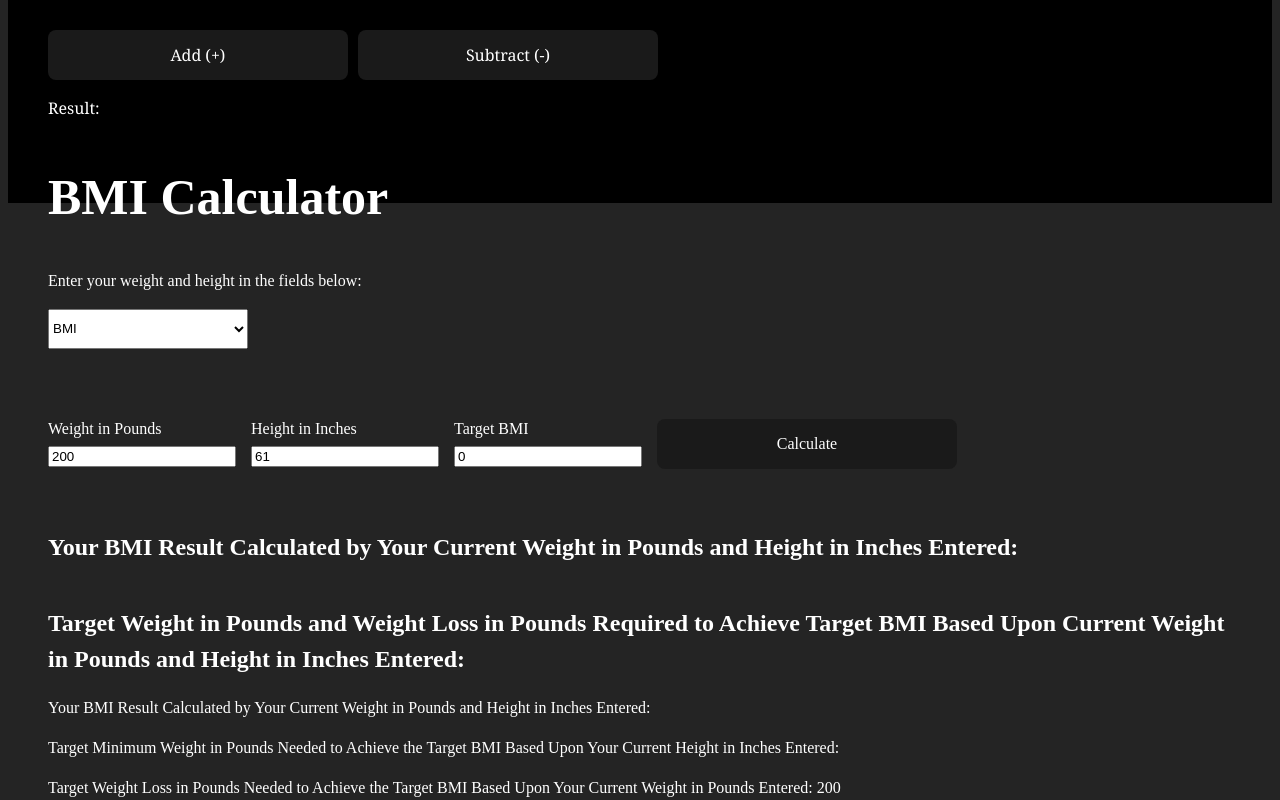
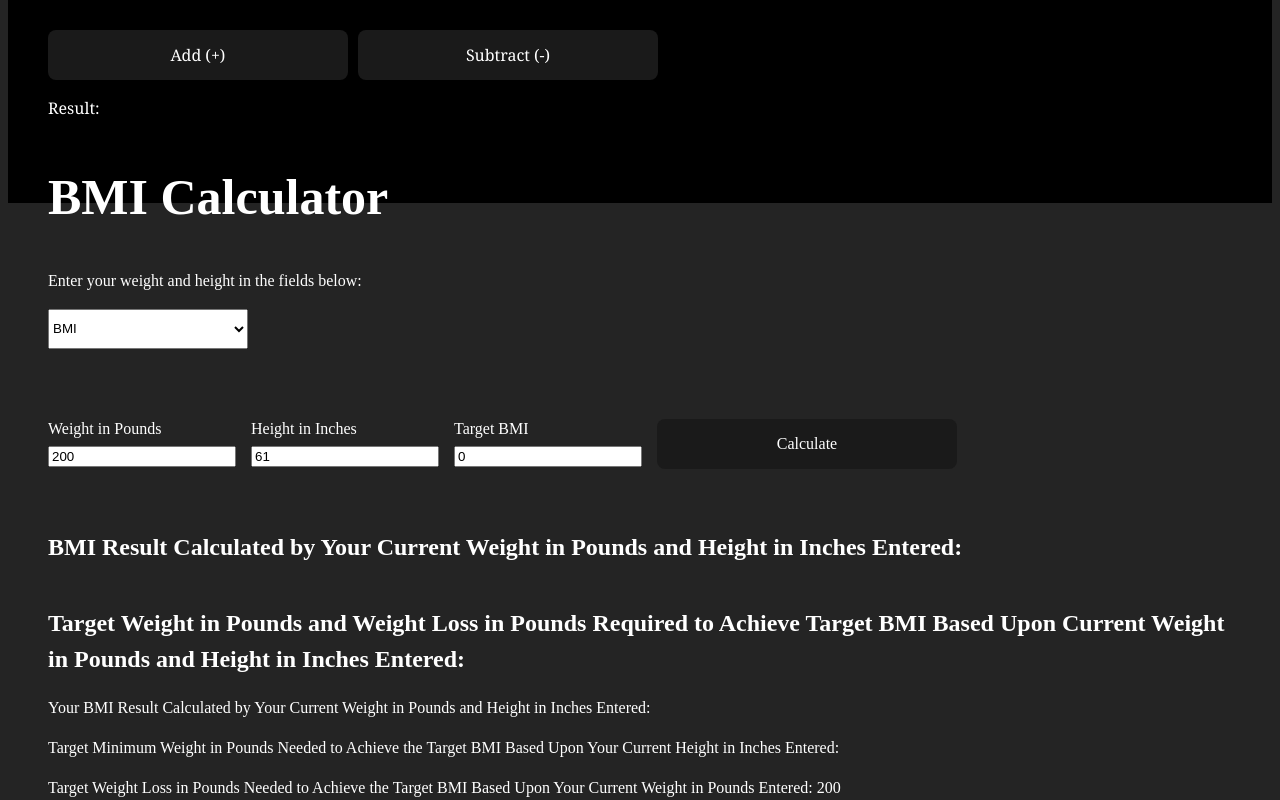
Before and after one commit to Matthaeus-1/Math-Calculator, a React (Vite) app: page / in a window 1280 px wide. Shown: the part 685-1485 px from the top of the page. Built offline with nearby package versions, Linux system fonts and the light colour scheme.

Commit message:
Informative Texts for Results

```diff
--- a/src/components/BMICalc/BMICalc.jsx
+++ b/src/components/BMICalc/BMICalc.jsx
@@ -111,7 +111,7 @@ export const BMICalc = () => {
         <div>
             <div>
                 <h2>
-                    Your BMI Result Calculated by Your Current Weight in Pounds and Height in Inches Entered: {result_BMI}
+                    BMI Result Calculated by Your Current Weight in Pounds and Height in Inches Entered: {result_BMI}
                 </h2>
             </div>
 
```
